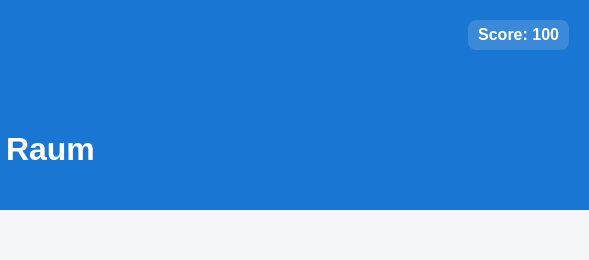
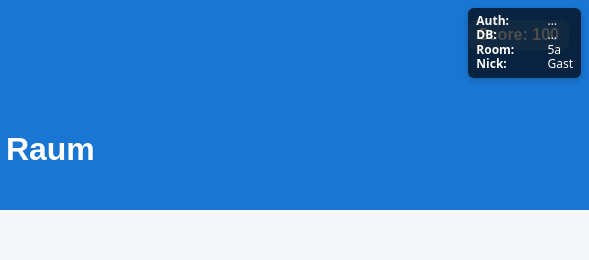
Before and after one commit to testversion1234/Nettiquette-teamchat, a plain HTML site: page room_chat.html in a window 1280 px wide. Shown: the top 260 px of the page, 691-1280 px from the left. Drawn offline with Linux system fonts and the light colour scheme; no server answers.

Commit message:
Add files via upload

```diff
--- a/room_chat.html
+++ b/room_chat.html
@@ -182,31 +182,62 @@ header .score.low { color:#b91c1c; }
     setTimeout(bindOnce, 3000);
   }
 })();</script>
-  <!-- Firebase Realtime Database Integration -->
+
+  <!-- Firebase Realtime Database Integration + sichtbares Debug -->
+  <style>
+  /* --- DEBUG BADGE (nur zur Fehlersuche) --- */
+  #dbg {
+    position: fixed; top: 8px; right: 8px; z-index: 9999;
+    font: 12px/1.2 system-ui, Arial, sans-serif;
+    background: rgba(0,0,0,.7); color: #fff; padding: 6px 8px; border-radius: 6px;
+    box-shadow: 0 2px 6px rgba(0,0,0,.2);
+  }
+  #dbg b { display:inline-block; min-width:68px; }
+</style>
+  <div id="dbg" hidden>
+    <div><b>Auth:</b> <span id="dbg-auth">…</span></div>
+    <div><b>DB:</b> <span id="dbg-db">…</span></div>
+    <div><b>Room:</b> <span id="dbg-room">…</span></div>
+    <div><b>Nick:</b> <span id="dbg-nick">…</span></div>
+  </div>
   <script type="module">
     import { initializeApp } from "https://www.gstatic.com/firebasejs/10.12.0/firebase-app.js";
-    import { getAuth, signInAnonymously } from "https://www.gstatic.com/firebasejs/10.12.0/firebase-auth.js";
+    import { getAuth, signInAnonymously, onAuthStateChanged } from "https://www.gstatic.com/firebasejs/10.12.0/firebase-auth.js";
     import {
-      getDatabase, ref, push, onChildAdded, serverTimestamp
+      getDatabase, ref, push, onChildAdded, serverTimestamp, onValue
     } from "https://www.gstatic.com/firebasejs/10.12.0/firebase-database.js";
 
     const usp = new URLSearchParams(location.search);
     const klasse = usp.get("room") || "5a";
     const nick   = (usp.get("nick") || "Gast").slice(0, 24);
 
+    // Deine echte Config
     const firebaseConfig = {
-      apiKey: "DEIN_API_KEY",
-      authDomain: "DEIN_PROJEKT.firebaseapp.com",
-      databaseURL: "https://DEIN-PROJEKT-default-rtdb.europe-west1.firebasedatabase.app",
-      projectId: "DEIN_PROJEKT",
-      storageBucket: "DEIN_PROJEKT.appspot.com",
-      messagingSenderId: "DEINE_ID",
-      appId: "DEINE_APP_ID"
+      apiKey: "AIzaSyBK9iwsc9kpAW006Jmh197ToCSQbTk-X34",
+      authDomain: "netiquette-74729.firebaseapp.com",
+      databaseURL: "https://netiquette-74729-default-rtdb.europe-west1.firebasedatabase.app",
+      projectId: "netiquette-74729",
+      storageBucket: "netiquette-74729.appspot.com",
+      messagingSenderId: "178454261761",
+      appId: "1:178454261761:web:0fc34ec20d45ef880a5000",
+      measurementId: "G-NN4LLV21YL"
     };
 
     const app = initializeApp(firebaseConfig);
     const auth = getAuth(app);
     const db   = getDatabase(app);
+
+    // Debug Badge
+    const dbg = document.getElementById("dbg");
+    const dbgAuth = document.getElementById("dbg-auth");
+    const dbgDb   = document.getElementById("dbg-db");
+    const dbgRoom = document.getElementById("dbg-room");
+    const dbgNick = document.getElementById("dbg-nick");
+    if (dbg && dbgAuth && dbgDb && dbgRoom && dbgNick) {
+      dbg.hidden = false;
+      dbgRoom.textContent = klasse;
+      dbgNick.textContent = nick;
+    }
 
     const messagesEl = document.getElementById("messages");
     const form = document.getElementById("chat-form");
@@ -218,24 +249,54 @@ header .score.low { color:#b91c1c; }
       messagesEl.appendChild(d);
       messagesEl.scrollTop = messagesEl.scrollHeight;
     }
+    function setDbg(el, v){ if(el) el.textContent = v; }
+
+    // Verbindungsstatus der RTDB anzeigen
+    const connRef = ref(db, ".info/connected");
+    onValue(connRef, (snap) => {
+      setDbg(dbgDb, snap.val() ? "online" : "offline");
+    }, (err) => {
+      console.error("DB-Statusfehler:", err);
+      setDbg(dbgDb, "Fehler");
+    });
+
+    onAuthStateChanged(auth, (user) => {
+      setDbg(dbgAuth, user ? "angemeldet" : "abgemeldet");
+    });
 
     async function startChat() {
-      await signInAnonymously(auth);
+      try {
+        await signInAnonymously(auth);
+      } catch (e) {
+        console.error("Anonyme Anmeldung fehlgeschlagen:", e);
+        addLine("⚠️ Anmeldung fehlgeschlagen. Öffne die Seite über http(s) und prüfe 'Authorized domains' in Firebase.");
+        return;
+      }
+
       const msgsRef = ref(db, `rooms/${klasse}/messages`);
+
+      // Live-Nachrichten
       onChildAdded(msgsRef, snap => {
         const m = snap.val() || {};
         addLine(`${m.user || "?"}: ${m.text || ""}`);
+      }, (err) => {
+        console.error("onChildAdded Fehler:", err);
+        addLine("⚠️ Konnte Nachrichten-Stream nicht abonnieren.");
       });
+
+      // Senden
       form?.addEventListener("submit", async (e) => {
         e.preventDefault();
         const text = (input.value || "").trim();
         if (!text) return;
-        await push(msgsRef, {
-          text,
-          user: nick,
-          ts: serverTimestamp()
-        });
-        input.value = "";
+
+        try {
+          await push(msgsRef, { text, user: nick, ts: serverTimestamp() });
+          input.value = "";
+        } catch (e) {
+          console.error("Senden fehlgeschlagen:", e);
+          addLine("⚠️ Nachricht konnte nicht gesendet werden.");
+        }
       });
     }
 
```
